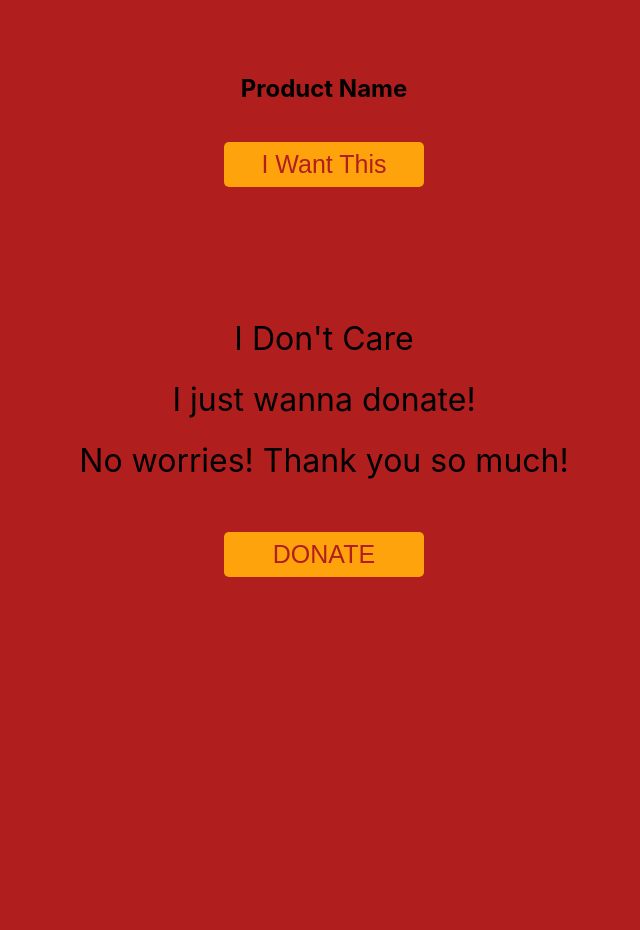
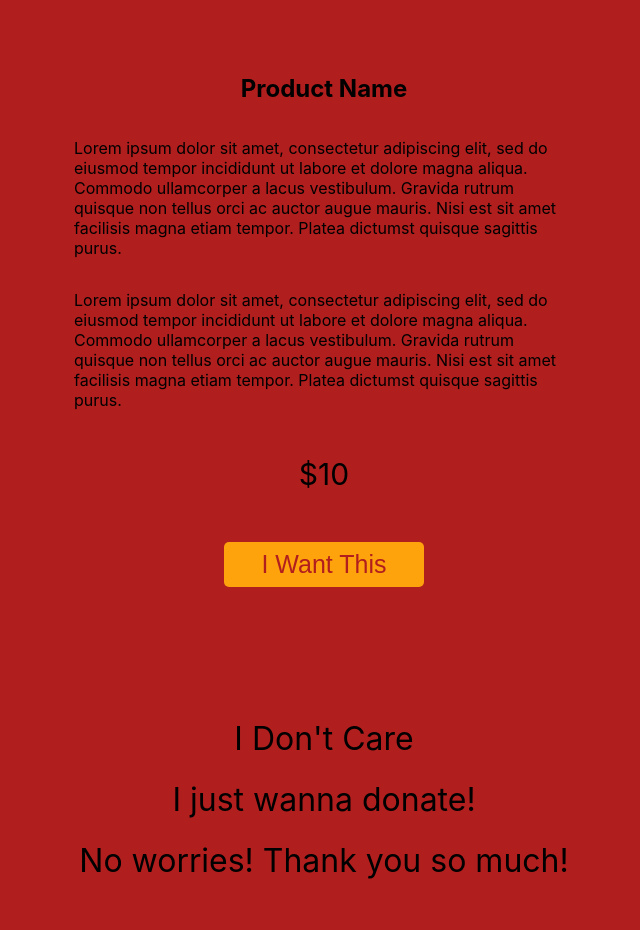
Before and after one commit to alkezz/Freelance-Music-Website, a React (Create React App) app in the folder frontend/: page /donate in a window 1280 px wide. Shown: the part 1780-2710 px from the top of the page, without its empty margins (316-956 px from the left). Before the commit the page ends 2417 px from the top, so only its background shows below. Built offline with nearby package versions, Linux system fonts and the light colour scheme.

Commit message:
adding conditional rendering

```diff
--- a/frontend/src/components/DonationPage/Palestine.js
+++ b/frontend/src/components/DonationPage/Palestine.js
@@ -63,6 +63,9 @@ export default function Palestine() {
                         </Carousel>
                         <div className="about-product">
                             <h2>Product Name</h2>
+                            <p>Lorem ipsum dolor sit amet, consectetur adipiscing elit, sed do eiusmod tempor incididunt ut labore et dolore magna aliqua. Commodo ullamcorper a lacus vestibulum. Gravida rutrum quisque non tellus orci ac auctor augue mauris. Nisi est sit amet facilisis magna etiam tempor. Platea dictumst quisque sagittis purus.</p>
+                            <p>Lorem ipsum dolor sit amet, consectetur adipiscing elit, sed do eiusmod tempor incididunt ut labore et dolore magna aliqua. Commodo ullamcorper a lacus vestibulum. Gravida rutrum quisque non tellus orci ac auctor augue mauris. Nisi est sit amet facilisis magna etiam tempor. Platea dictumst quisque sagittis purus.</p>
+                            <p style={{ fontSize: '30px' }}>$10</p>
                             {/* {currentSlide === 0 && (
                                 <>
                                     <p>Lorem ipsum dolor sit amet, consectetur adipiscing elit, sed do eiusmod tempor incididunt ut labore et dolore magna aliqua. Commodo ullamcorper a lacus vestibulum. Gravida rutrum quisque non tellus orci ac auctor augue mauris. Nisi est sit amet facilisis magna etiam tempor. Platea dictumst quisque sagittis purus.</p>
```
